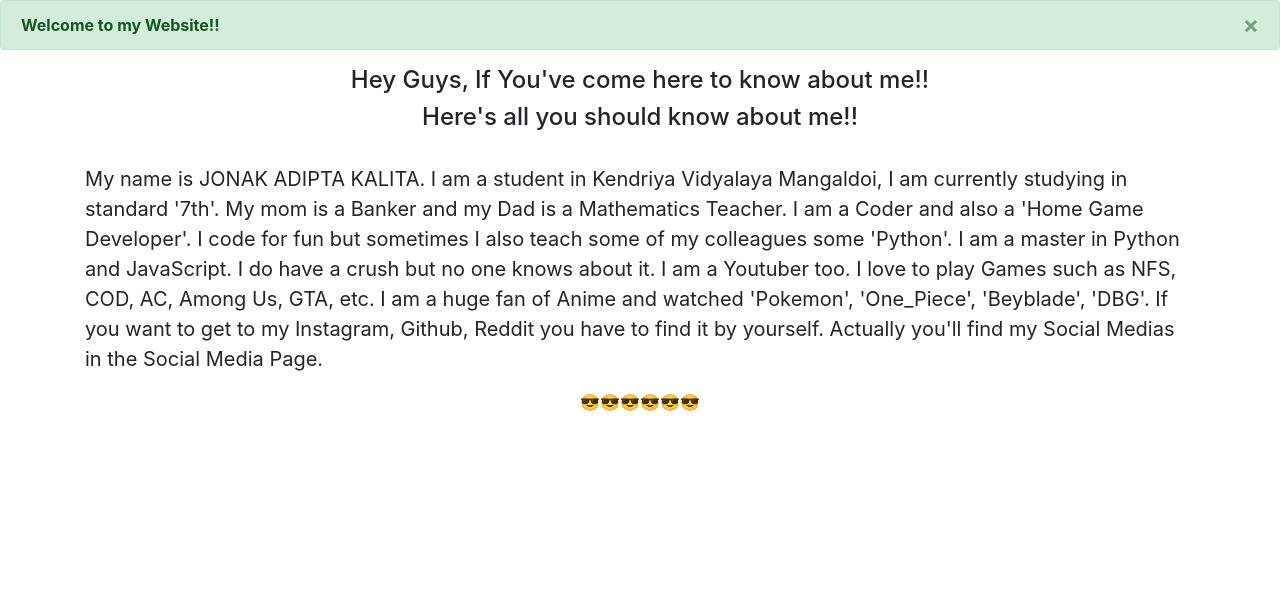
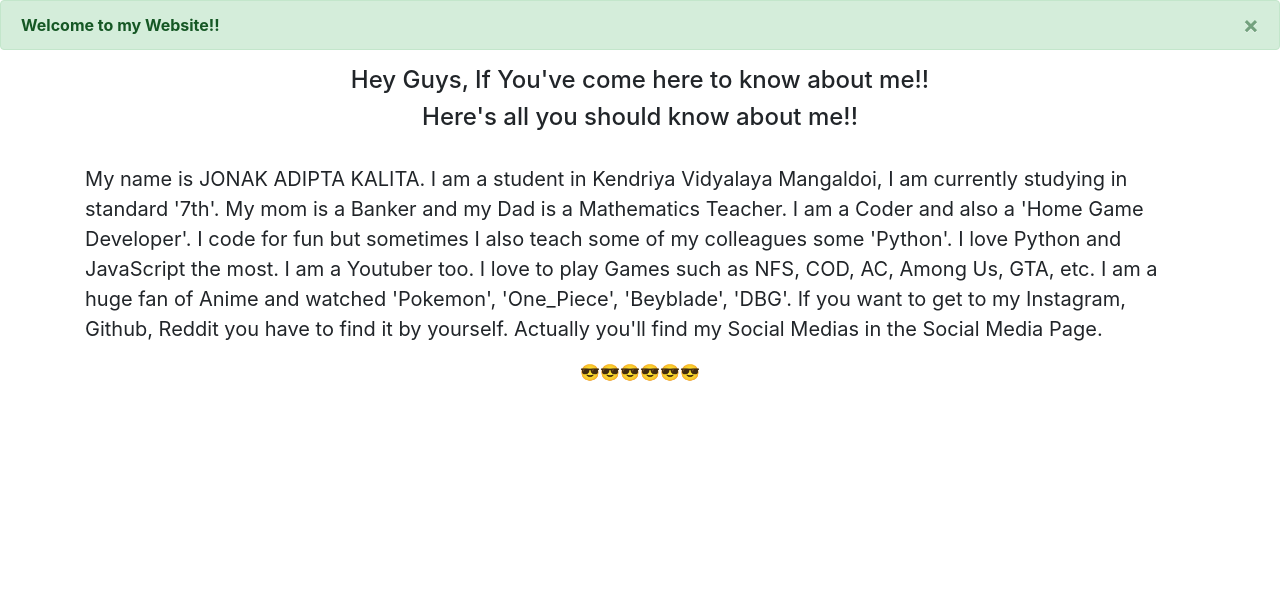
Before and after one commit to Jonak-Adipta-Kalita/JAK-Website, a Django app: page /about/ in a window 1280 px wide. Shown: the part 56-670 px from the top of the page. Run offline with Django 3.2, Linux system fonts and the light colour scheme; some libraries are stand-ins or nearby versions.

Commit message:
Updated the Website

```diff
--- a/templates/about.html
+++ b/templates/about.html
@@ -31,12 +31,11 @@
                 My name is JONAK ADIPTA KALITA. I am a student in Kendriya Vidyalaya Mangaldoi, I am
 				currently studying in standard '7th'. My mom is a Banker and my Dad is a Mathematics
 				Teacher. I am a Coder and also a 'Home Game Developer'. I code for fun but sometimes
-                I also teach some of my colleagues some 'Python'. I am a master in Python and JavaScript.
-				I do have a crush but no one knows about it. I am a Youtuber too. I love to play Games
-				such as NFS, COD, AC, Among Us, GTA, etc. I am a huge fan of Anime and watched 'Pokemon',
-				'One_Piece', 'Beyblade', 'DBG'. If you want to get to my Instagram, Github, Reddit you
-				have to find it by yourself. Actually you'll find my Social Medias in the Social
-				Media Page.
+                I also teach some of my colleagues some 'Python'. I love Python and JavaScript the most.
+				I am a Youtuber too. I love to play Games such as NFS, COD, AC, Among Us, GTA, etc. I
+				am a huge fan of Anime and watched 'Pokemon', 'One_Piece', 'Beyblade', 'DBG'. If you
+				want to get to my Instagram, Github, Reddit you have to find it by yourself. Actually
+				you'll find my Social Medias in the Social Media Page.
             </p>
             <center>
                 <p>
--- a/templates/contact_me.html
+++ b/templates/contact_me.html
@@ -40,4 +40,6 @@
 			</div>
 		</div>
 	</div>
+	<br />
+	<br />
 	{% endblock %}
--- a/templates/search.html
+++ b/templates/search.html
@@ -55,6 +55,8 @@
 				{% endfor %}
 			</div>
 		</div>
+		<br />
+		<br />
 	{% else %}
 		<div class="container my-3">
 			<p>
```
